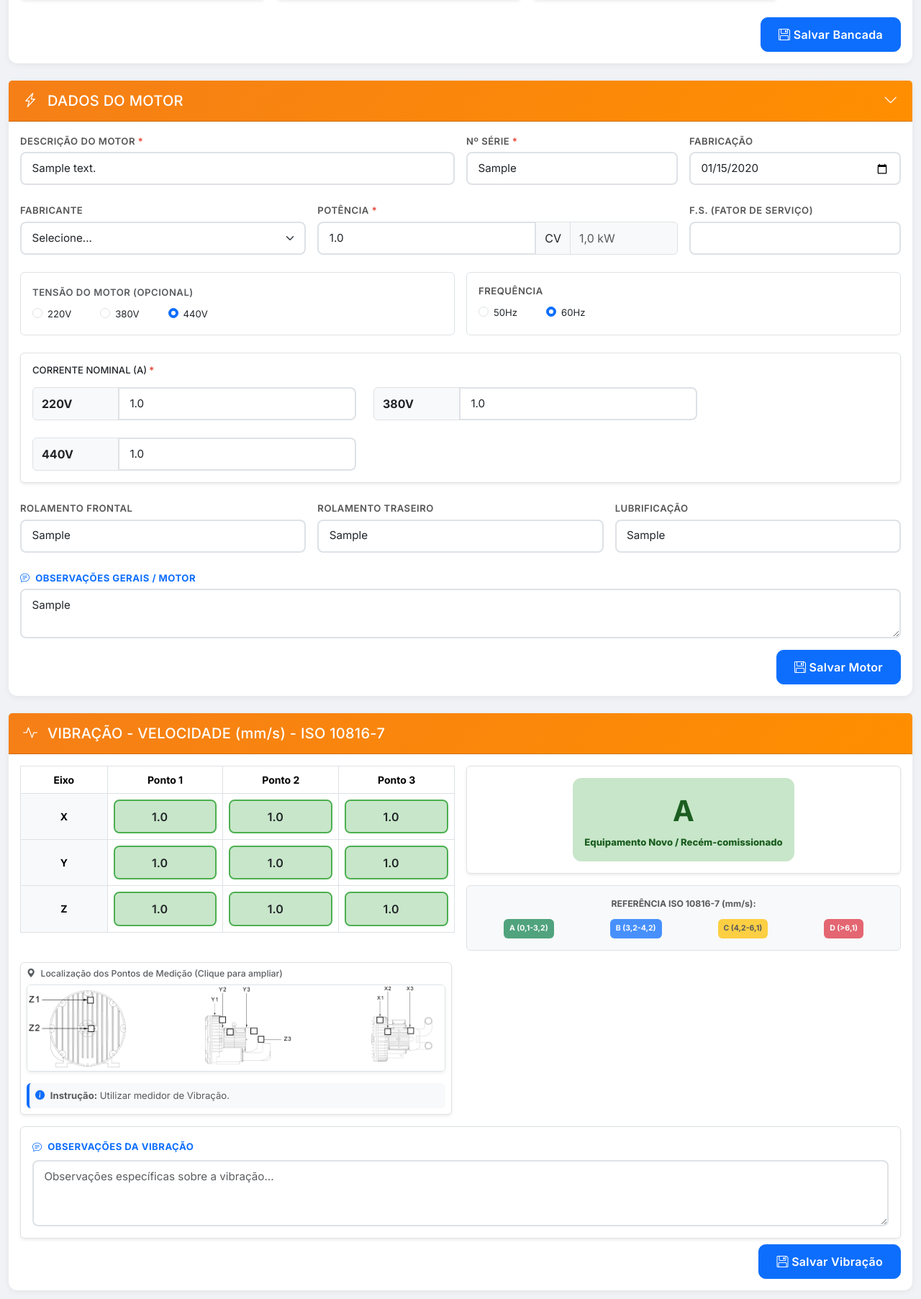
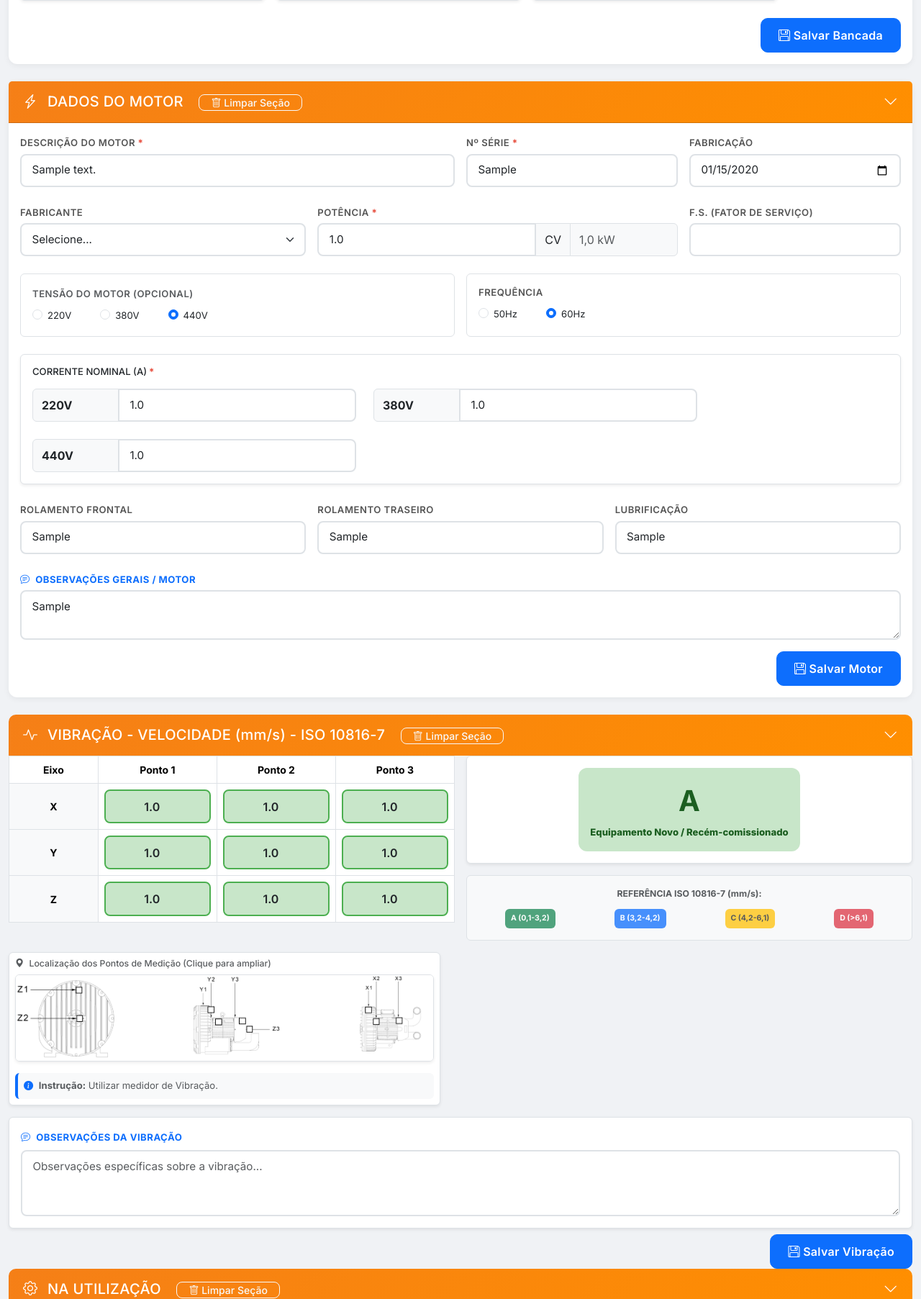
Before and after one commit to ronaldoldiniz/fim-digital, a PHP site: page /formulario.php?id=1 in a window 1280 px wide. Shown: the part 1395-3200 px from the top of the page at 72% size. Run offline with PHP 8.4, Linux system fonts and the light colour scheme; a user stored in the database is signed in; data comes from the database, SQL or seed files in the repository; tables that the repository leaves empty hold one stand-in row (values such as "Sample post").

Commit message:
UI: Added section-specific clearing buttons

```diff
--- a/assets/js/app.js
+++ b/assets/js/app.js
@@ -135,6 +135,63 @@ function salvarCliente() {
 
     const formData = new FormData(form);
     salvarAjax('actions/salvar_cliente.php', formData);
+}
+
+/**
+ * Limpa todos os campos editáveis do formulário
+ */
+function limparFormulario() {
+    if (!confirm('Deseja realmente LIMPAR todos os campos desta tela? Esta ação não pode ser desfeita após salvar.')) {
+        return;
+    }
+
+    // Selecionar todos os inputs e selects das seções editáveis
+    const campos = document.querySelectorAll('input:not([type="hidden"]), select, textarea');
+
+    campos.forEach(campo => {
+        if (campo.type === 'radio' || campo.type === 'checkbox') {
+            campo.checked = false;
+        } else {
+            campo.value = '';
+        }
+
+        // Disparar evento de mudança para atualizar cálculos (desvios, etc)
+        campo.dispatchEvent(new Event('change'));
+        campo.dispatchEvent(new Event('input'));
+    });
+
+    mostrarToast('Formulário limpo com sucesso!', 'aviso');
+}
+
+/**
+ * Limpa apenas os campos de uma seção específica
+ * @param {string} containerId - ID do elemento pai (ex: collapseMedicao)
+ */
+function limparSecao(containerId) {
+    const container = document.getElementById(containerId);
+    if (!container) return;
+
+    if (!confirm('Deseja limpar apenas os campos desta seção?')) {
+        return;
+    }
+
+    const campos = container.querySelectorAll('input:not([type="hidden"]), select, textarea');
+    campos.forEach(campo => {
+        if (campo.type === 'radio' || campo.type === 'checkbox') {
+            campo.checked = false;
+        } else {
+            campo.value = '';
+        }
+        campo.dispatchEvent(new Event('change'));
+        campo.dispatchEvent(new Event('input'));
+    });
+
+    // Se for a seção de vibração, força a limpeza da classificação
+    if (containerId === 'collapseVibracao') {
+        recalcularClassificacaoVibracao();
+    }
+
+    mostrarToast('Seção limpa com sucesso!', 'aviso');
 }
 
 // ================================================================
--- a/formulario.php
+++ b/formulario.php
@@ -198,7 +198,14 @@ headerHTML('FIM: ' . $reg['id_interno'], 'formulario');
     <div class="card card-industrial mb-4">
         <div class="card-header titulo-bancada" data-bs-toggle="collapse" data-bs-target="#collapseMedicao" style="cursor:pointer">
             <h5 class="mb-0 d-flex justify-content-between align-items-center">
-                <span><i class="bi bi-tools me-2"></i> INSPEÇÃO E MEDIÇÃO: NA GERAÇÃO</span>
+                <span>
+                    <i class="bi bi-tools me-2"></i> INSPEÇÃO E MEDIÇÃO: NA GERAÇÃO
+                    <?php if (!$somosLeitura): ?>
+                        <button type="button" class="btn btn-sm btn-outline-light ms-3 px-3 py-0 fs-8" onclick="event.stopPropagation(); limparSecao('collapseMedicao')">
+                            <i class="bi bi-trash"></i> Limpar Seção
+                        </button>
+                    <?php endif; ?>
+                </span>
                 <i class="bi bi-chevron-down"></i>
             </h5>
         </div>
@@ -499,7 +506,14 @@ headerHTML('FIM: ' . $reg['id_interno'], 'formulario');
     <div class="card card-industrial mb-4">
         <div class="card-header titulo-bancada" data-bs-toggle="collapse" data-bs-target="#collapseMotor" style="cursor:pointer">
             <h5 class="mb-0 d-flex justify-content-between align-items-center">
-                <span><i class="bi bi-lightning-charge me-2"></i> DADOS DO MOTOR</span>
+                <span>
+                    <i class="bi bi-lightning-charge me-2"></i> DADOS DO MOTOR
+                    <?php if (!$somosLeitura): ?>
+                        <button type="button" class="btn btn-sm btn-outline-light ms-3 px-3 py-0 fs-8" onclick="event.stopPropagation(); limparSecao('collapseMotor')">
+                            <i class="bi bi-trash"></i> Limpar Seção
+                        </button>
+                    <?php endif; ?>
+                </span>
                 <i class="bi bi-chevron-down"></i>
             </h5>
         </div>
@@ -644,10 +658,20 @@ headerHTML('FIM: ' . $reg['id_interno'], 'formulario');
     </div>
 
     <!-- VIBRAÇÃO ISO 10816-7 -->
-    <div class="card card-industrial mb-4">
-        <div class="card-header titulo-bancada">
-            <h5 class="mb-0"><i class="bi bi-activity me-2"></i> VIBRAÇÃO - VELOCIDADE (mm/s) - ISO 10816-7</h5>
+        <div class="card-header titulo-bancada" data-bs-toggle="collapse" data-bs-target="#collapseVibracao" style="cursor:pointer">
+            <h5 class="mb-0 d-flex justify-content-between align-items-center">
+                <span>
+                    <i class="bi bi-activity me-2"></i> VIBRAÇÃO - VELOCIDADE (mm/s) - ISO 10816-7
+                    <?php if (!$somosLeitura): ?>
+                        <button type="button" class="btn btn-sm btn-outline-light ms-3 px-3 py-0 fs-8" onclick="event.stopPropagation(); limparSecao('collapseVibracao')">
+                            <i class="bi bi-trash"></i> Limpar Seção
+                        </button>
+                    <?php endif; ?>
+                </span>
+                <i class="bi bi-chevron-down"></i>
+            </h5>
         </div>
+        <div id="collapseVibracao" class="collapse show">
         <div class="card-body">
             <div class="row g-3">
                 <div class="col-xl-6">
@@ -739,10 +763,20 @@ headerHTML('FIM: ' . $reg['id_interno'], 'formulario');
     </div>
 
     <!-- NA UTILIZAÇÃO -->
-    <div class="card card-industrial mb-4">
-        <div class="card-header titulo-bancada">
-            <h5 class="mb-0"><i class="bi bi-gear me-2"></i> NA UTILIZAÇÃO</h5>
+        <div class="card-header titulo-bancada" data-bs-toggle="collapse" data-bs-target="#collapseUtilizacao" style="cursor:pointer">
+            <h5 class="mb-0 d-flex justify-content-between align-items-center">
+                <span>
+                    <i class="bi bi-gear me-2"></i> NA UTILIZAÇÃO
+                    <?php if (!$somosLeitura): ?>
+                        <button type="button" class="btn btn-sm btn-outline-light ms-3 px-3 py-0 fs-8" onclick="event.stopPropagation(); limparSecao('collapseUtilizacao')">
+                            <i class="bi bi-trash"></i> Limpar Seção
+                        </button>
+                    <?php endif; ?>
+                </span>
+                <i class="bi bi-chevron-down"></i>
+            </h5>
         </div>
+        <div id="collapseUtilizacao" class="collapse show">
         <div class="card-body">
             <div class="row g-3">
                 <div class="col-auto">
```
